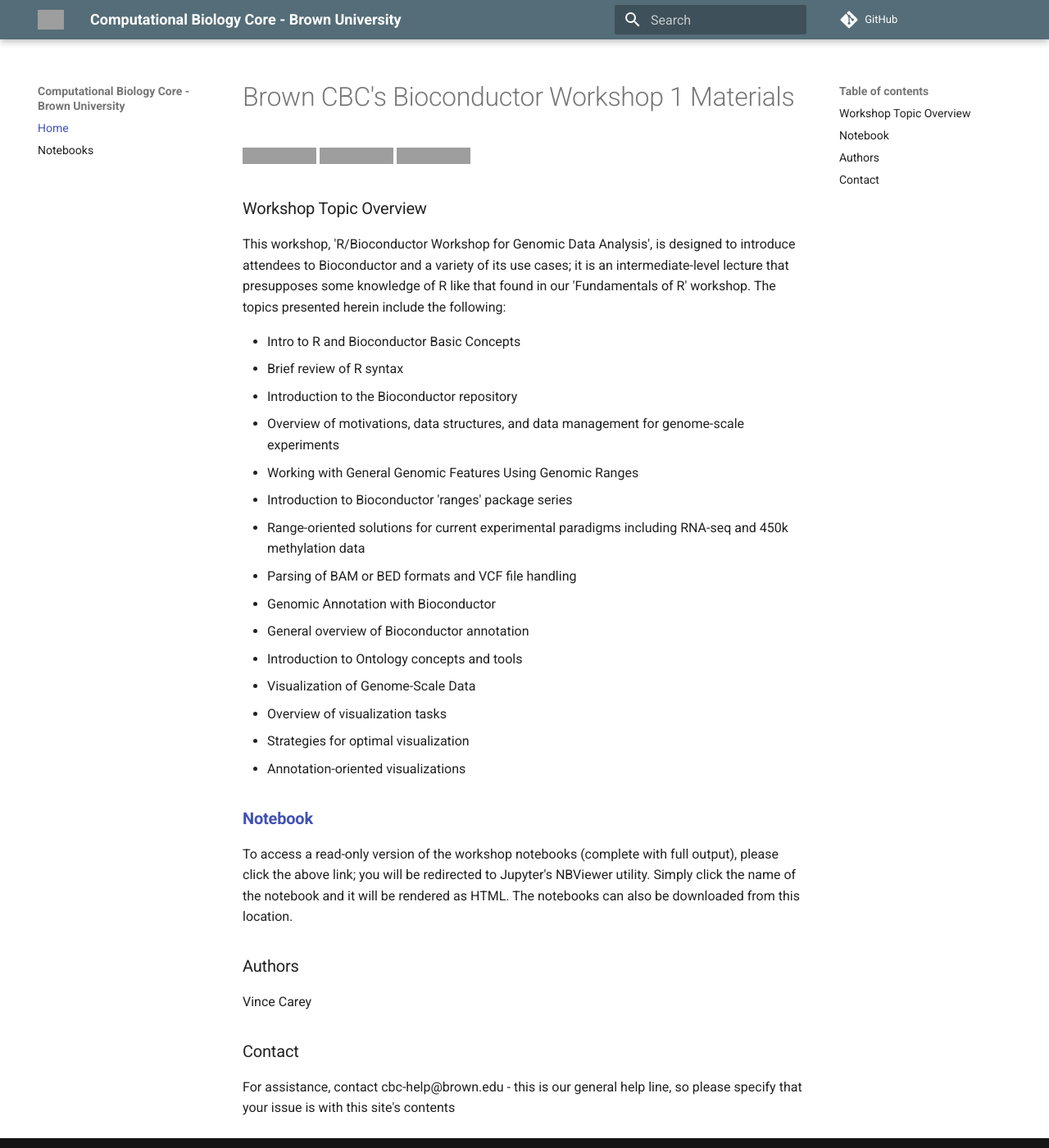
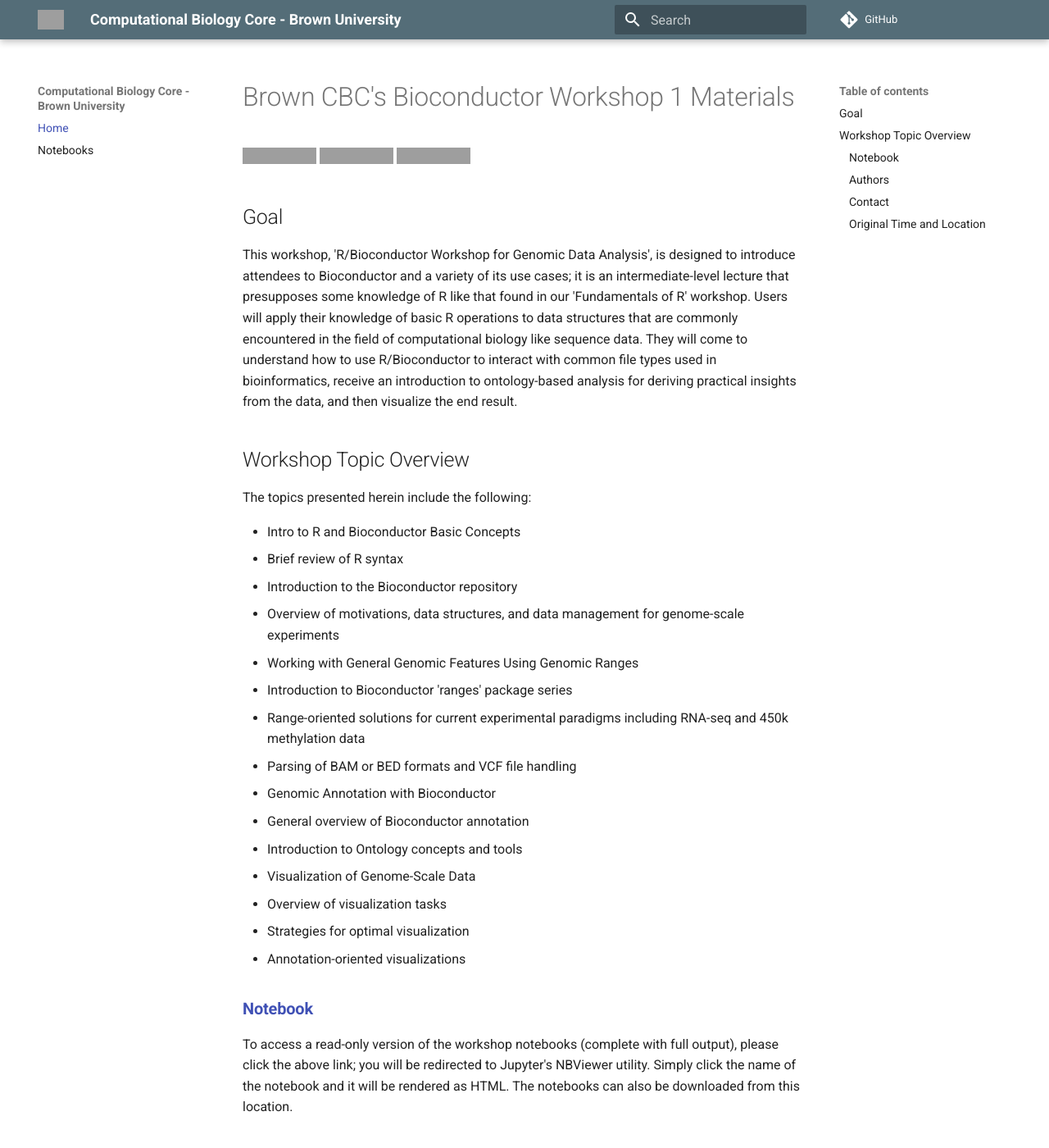
Before and after one commit to compbiocore/bioconductor-workshop-1, an MkDocs documentation site: the page built from docs/index.md, in a window 1280 px wide and 1400 px high. Shown: the whole window at 82% size. Built offline with MkDocs 1.6.1 and Material for MkDocs 9.7.7, drawn with Linux system fonts in a browser that asks for light colours; comment, search, counter and statistics services are not loaded; some of the changed text lies outside the part shown; grey boxes are pictures that could not be loaded.

Commit message:
updated index.md

```diff
--- a/docs/index.md
+++ b/docs/index.md
@@ -4,10 +4,14 @@
 [![nbviewer](https://img.shields.io/badge/jupyter_notebooks-nbviewer-purple.svg?style=flat-square)](http://nbviewer.jupyter.org/github/compbiocore/bioconductor-workshop-1/tree/master/docs/src/notebooks)
 [![License](https://img.shields.io/aur/license/yaourt.svg)](https://raw.githubusercontent.com/compbiocore/bioconductor-workshop-1/master/LICENSE)
 
+## Goal
 
-### Workshop Topic Overview
+This workshop, 'R/Bioconductor Workshop for Genomic Data Analysis', is designed to introduce attendees to Bioconductor and a variety of its use cases; it is an intermediate-level lecture that presupposes some knowledge of R like that found in our 'Fundamentals of R' workshop.  Users will apply their knowledge of basic R operations to data structures that are commonly encountered in the field of computational biology like sequence data.  They will come to understand how to use R/Bioconductor to interact with common file types used in bioinformatics, receive an introduction to ontology-based analysis for deriving practical insights from the data, and then visualize the end result.
 
-This workshop, 'R/Bioconductor Workshop for Genomic Data Analysis', is designed to introduce attendees to Bioconductor and a variety of its use cases; it is an intermediate-level lecture that presupposes some knowledge of R like that found in our 'Fundamentals of R' workshop.  The topics presented herein include the following:
+
+## Workshop Topic Overview
+
+ The topics presented herein include the following:
 
 * Intro to R and Bioconductor Basic Concepts
    * Brief review of R syntax
@@ -39,3 +43,9 @@ Vince Carey
 ### Contact
 
 For assistance, contact cbc-help@brown.edu - this is our general help line, so please specify that your issue is with this site's contents
+
+### Original Time and Location
+
+> Date: 2/7/2018
+
+> Location: Campus Center
```
Also changed, not shown: 1 other file.
